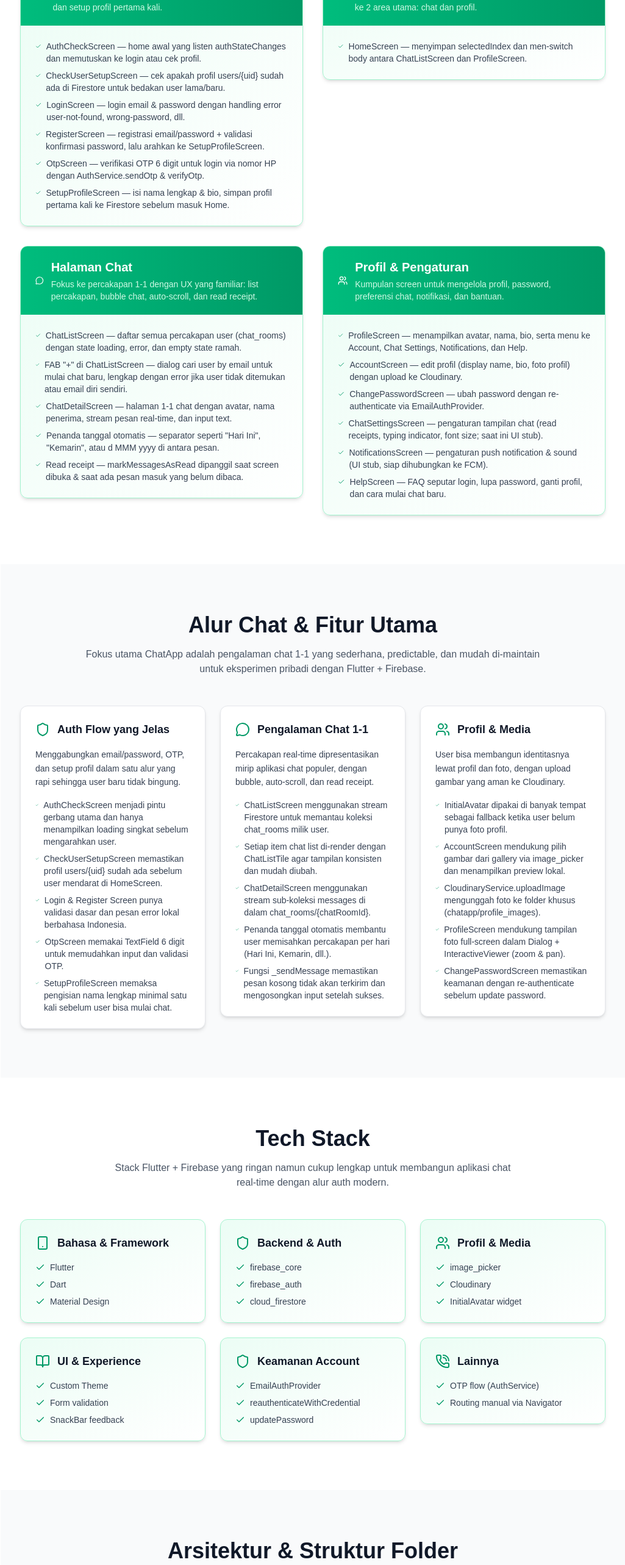
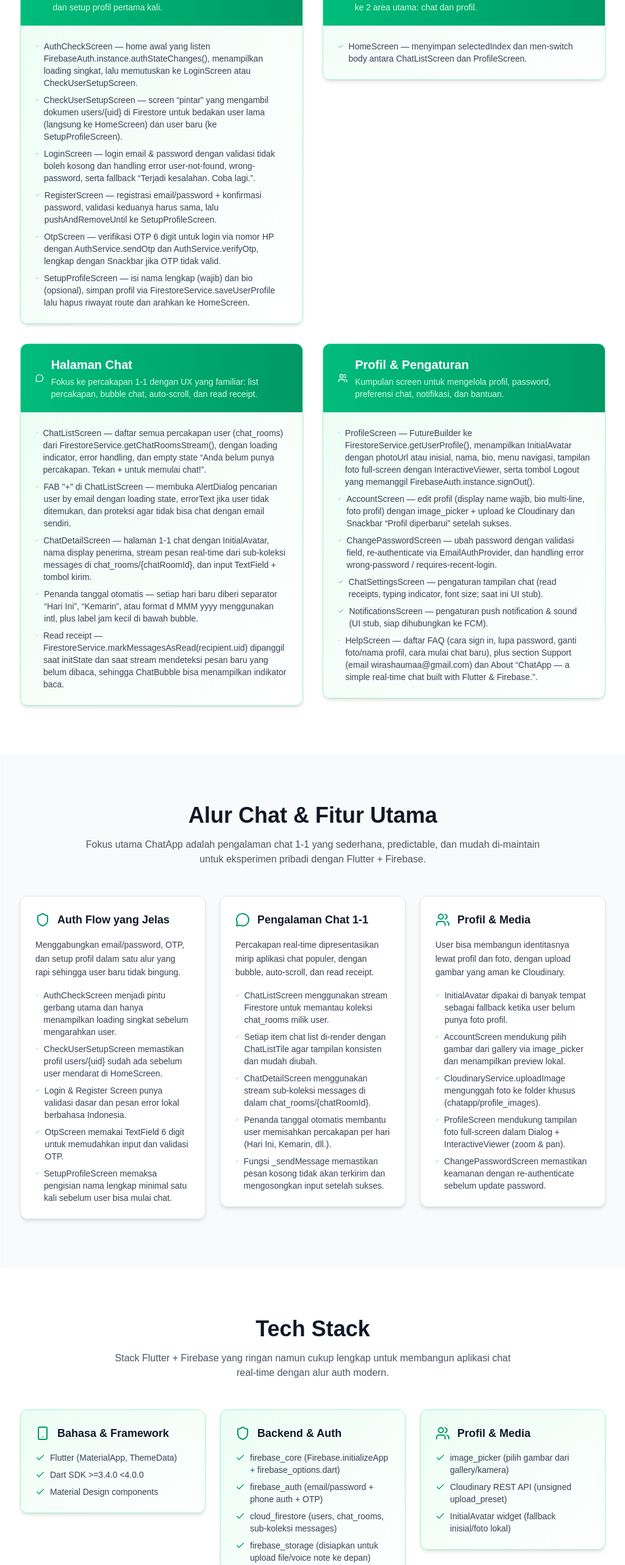
Before and after one commit to wirashauma/my-portfolio, a Next.js app: page /projects/chatapp in a window 1280 px wide. Shown: the part 913-3479 px from the top of the page at 61% size, without its empty margins (255-1280 px from the left). Built offline with nearby package versions, Linux system fonts and the light colour scheme.

Commit message:
feat: update ChatApp project page with enhanced screen descriptions, improved tech stack details, and additional architecture models

```diff
--- a/app/projects/chatapp/page.tsx
+++ b/app/projects/chatapp/page.tsx
@@ -74,12 +74,12 @@ function ScreensSection() {
       description:
         'Serangkaian screen yang mengatur alur login, verifikasi OTP, dan setup profil pertama kali.',
       items: [
-        'AuthCheckScreen — home awal yang listen authStateChanges dan memutuskan ke login atau cek profil.',
-        'CheckUserSetupScreen — cek apakah profil users/{uid} sudah ada di Firestore untuk bedakan user lama/baru.',
-        'LoginScreen — login email & password dengan handling error user-not-found, wrong-password, dll.',
-        'RegisterScreen — registrasi email/password + validasi konfirmasi password, lalu arahkan ke SetupProfileScreen.',
-        'OtpScreen — verifikasi OTP 6 digit untuk login via nomor HP dengan AuthService.sendOtp & verifyOtp.',
-        'SetupProfileScreen — isi nama lengkap & bio, simpan profil pertama kali ke Firestore sebelum masuk Home.',
+        'AuthCheckScreen — home awal yang listen FirebaseAuth.instance.authStateChanges(), menampilkan loading singkat, lalu memutuskan ke LoginScreen atau CheckUserSetupScreen.',
+        'CheckUserSetupScreen — screen “pintar” yang mengambil dokumen users/{uid} di Firestore untuk bedakan user lama (langsung ke HomeScreen) dan user baru (ke SetupProfileScreen).',
+        'LoginScreen — login email & password dengan validasi tidak boleh kosong dan handling error user-not-found, wrong-password, serta fallback “Terjadi kesalahan. Coba lagi.”.',
+        'RegisterScreen — registrasi email/password + konfirmasi password, validasi keduanya harus sama, lalu pushAndRemoveUntil ke SetupProfileScreen.',
+        'OtpScreen — verifikasi OTP 6 digit untuk login via nomor HP dengan AuthService.sendOtp dan AuthService.verifyOtp, lengkap dengan Snackbar jika OTP tidak valid.',
+        'SetupProfileScreen — isi nama lengkap (wajib) dan bio (opsional), simpan profil via FirestoreService.saveUserProfile lalu hapus riwayat route dan arahkan ke HomeScreen.',
       ],
     },
     {
@@ -97,11 +97,11 @@ function ScreensSection() {
       description:
         'Fokus ke percakapan 1-1 dengan UX yang familiar: list percakapan, bubble chat, auto-scroll, dan read receipt.',
       items: [
-        'ChatListScreen — daftar semua percakapan user (chat_rooms) dengan state loading, error, dan empty state ramah.',
-        'FAB "+" di ChatListScreen — dialog cari user by email untuk mulai chat baru, lengkap dengan error jika user tidak ditemukan atau email diri sendiri.',
-        'ChatDetailScreen — halaman 1-1 chat dengan avatar, nama penerima, stream pesan real-time, dan input text.',
-        'Penanda tanggal otomatis — separator seperti "Hari Ini", "Kemarin", atau d MMM yyyy di antara pesan.',
-        'Read receipt — markMessagesAsRead dipanggil saat screen dibuka & saat ada pesan masuk yang belum dibaca.',
+        'ChatListScreen — daftar semua percakapan user (chat_rooms) dari FirestoreService.getChatRoomsStream(), dengan loading indicator, error handling, dan empty state “Anda belum punya percakapan. Tekan + untuk memulai chat!”.',
+        'FAB "+" di ChatListScreen — membuka AlertDialog pencarian user by email dengan loading state, errorText jika user tidak ditemukan, dan proteksi agar tidak bisa chat dengan email sendiri.',
+        'ChatDetailScreen — halaman 1-1 chat dengan InitialAvatar, nama display penerima, stream pesan real-time dari sub-koleksi messages di chat_rooms/{chatRoomId}, dan input TextField + tombol kirim.',
+        'Penanda tanggal otomatis — setiap hari baru diberi separator “Hari Ini”, “Kemarin”, atau format d MMM yyyy menggunakan intl, plus label jam kecil di bawah bubble.',
+        'Read receipt — FirestoreService.markMessagesAsRead(recipient.uid) dipanggil saat initState dan saat stream mendeteksi pesan baru yang belum dibaca, sehingga ChatBubble bisa menampilkan indikator baca.',
       ],
     },
     {
@@ -110,12 +110,12 @@ function ScreensSection() {
       description:
         'Kumpulan screen untuk mengelola profil, password, preferensi chat, notifikasi, dan bantuan.',
       items: [
-        'ProfileScreen — menampilkan avatar, nama, bio, serta menu ke Account, Chat Settings, Notifications, dan Help.',
-        'AccountScreen — edit profil (display name, bio, foto profil) dengan upload ke Cloudinary.',
-        'ChangePasswordScreen — ubah password dengan re-authenticate via EmailAuthProvider.',
+        'ProfileScreen — FutureBuilder ke FirestoreService.getUserProfile(), menampilkan InitialAvatar dengan photoUrl atau inisial, nama, bio, menu navigasi, tampilan foto full-screen dengan InteractiveViewer, serta tombol Logout yang memanggil FirebaseAuth.instance.signOut().',
+        'AccountScreen — edit profil (display name wajib, bio multi-line, foto profil) dengan image_picker + upload ke Cloudinary dan Snackbar “Profil diperbarui” setelah sukses.',
+        'ChangePasswordScreen — ubah password dengan validasi field, re-authenticate via EmailAuthProvider, dan handling error wrong-password / requires-recent-login.',
         'ChatSettingsScreen — pengaturan tampilan chat (read receipts, typing indicator, font size; saat ini UI stub).',
         'NotificationsScreen — pengaturan push notification & sound (UI stub, siap dihubungkan ke FCM).',
-        'HelpScreen — FAQ seputar login, lupa password, ganti profil, dan cara mulai chat baru.',
+        'HelpScreen — daftar FAQ (cara sign in, lupa password, ganti foto/nama profil, cara mulai chat baru), plus section Support (email wirashaumaa@gmail.com) dan About “ChatApp — a simple real-time chat built with Flutter & Firebase.”.',
       ],
     },
   ];
@@ -272,22 +272,40 @@ function TechStackSection() {
     {
       name: 'Bahasa & Framework',
       icon: Smartphone,
-      items: ['Flutter', 'Dart', 'Material Design'],
+      items: [
+        'Flutter (MaterialApp, ThemeData)',
+        'Dart SDK >=3.4.0 <4.0.0',
+        'Material Design components',
+      ],
     },
     {
       name: 'Backend & Auth',
       icon: Shield,
-      items: ['firebase_core', 'firebase_auth', 'cloud_firestore'],
+      items: [
+        'firebase_core (Firebase.initializeApp + firebase_options.dart)',
+        'firebase_auth (email/password + phone auth + OTP)',
+        'cloud_firestore (users, chat_rooms, sub-koleksi messages)',
+        'firebase_storage (disiapkan untuk upload file/voice note ke depan)',
+      ],
     },
     {
       name: 'Profil & Media',
       icon: Users,
-      items: ['image_picker', 'Cloudinary', 'InitialAvatar widget'],
+      items: [
+        'image_picker (pilih gambar dari gallery/kamera)',
+        'Cloudinary REST API (unsigned upload_preset)',
+        'InitialAvatar widget (fallback inisial/foto lokal)',
+      ],
     },
     {
       name: 'UI & Experience',
       icon: BookOpen,
-      items: ['Custom Theme', 'Form validation', 'SnackBar feedback'],
+      items: [
+        'Custom Theme (warna, typography)',
+        'Form validation untuk field auth & profil',
+        'SnackBar feedback untuk success/error',
+        'cupertino_icons untuk ikon bergaya iOS',
+      ],
     },
     {
       name: 'Keamanan Account',
@@ -297,7 +315,12 @@ function TechStackSection() {
     {
       name: 'Lainnya',
       icon: PhoneCall,
-      items: ['OTP flow (AuthService)', 'Routing manual via Navigator'],
+      items: [
+        'OTP flow (AuthService.sendOtp & verifyOtp)',
+        'HTTP (package http untuk CloudinaryService, multipart upload)',
+        'intl (format tanggal & jam di ChatDetailScreen)',
+        'Routing manual via Navigator.push / pushReplacement',
+      ],
     },
   ];
 
@@ -367,6 +390,11 @@ function ArchitectureSection() {
       path: 'services/',
       desc: 'Abstraksi Firebase & eksternal service.',
       items: ['auth_service.dart', 'firestore_service.dart', 'cloudinary_service.dart'],
+    },
+    {
+      path: 'models/',
+      desc: 'Model data untuk user dan entitas chat.',
+      items: ['user_model.dart'],
     },
     {
       path: 'widgets/',
```
